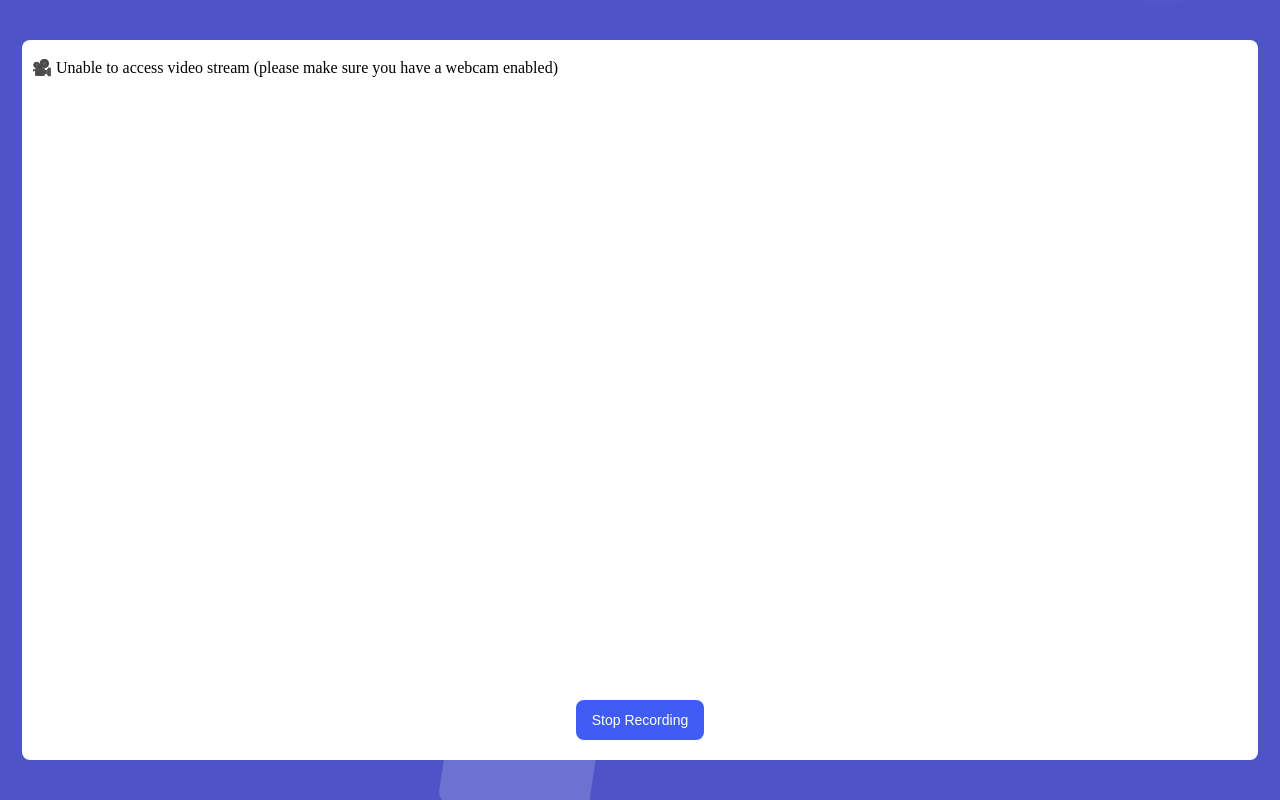
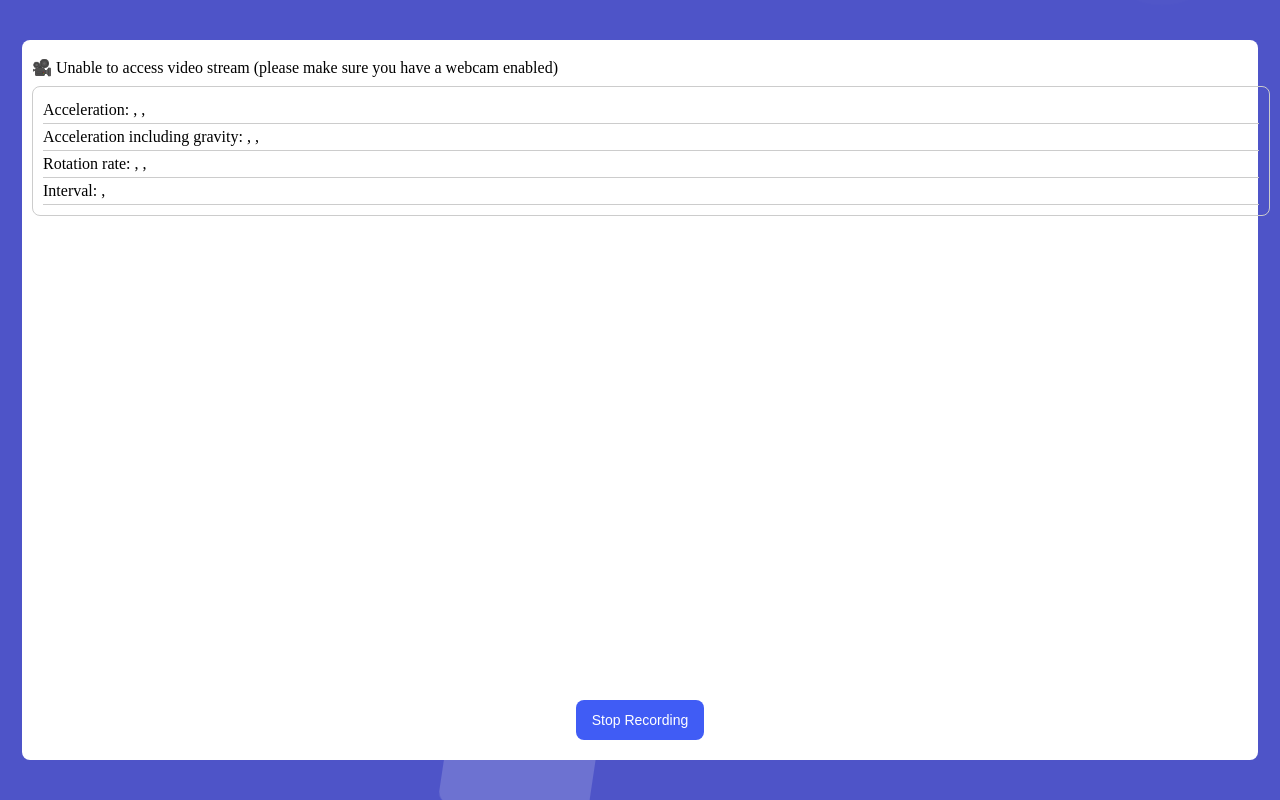
Before and after one commit to Axemortal/CodeBlocks, an Angular app in the folder app/: page /home in a window 1280 px wide. Both pictures are taken after a click on the button "Start Recording". Built offline with nearby package versions, Linux system fonts and the light colour scheme; no server answers.

Commit message:
Add motion detection for testing

```diff
--- a/app/src/app/modules/home/capture/capture.component.html
+++ b/app/src/app/modules/home/capture/capture.component.html
@@ -9,3 +9,30 @@
 <div class="output-container">
   {{ output }}
 </div>
+
+<div class="motion-data">
+  <div class="motion-data-row">
+    Acceleration:
+    {{ motionData?.acceleration?.x }}, {{ motionData?.acceleration?.y }},
+    {{ motionData?.acceleration?.z }}
+  </div>
+
+  <div class="motion-data-row">
+    Acceleration including gravity:
+    {{ motionData?.accelerationIncludingGravity?.x }},
+    {{ motionData?.accelerationIncludingGravity?.y }},
+    {{ motionData?.accelerationIncludingGravity?.z }}
+  </div>
+
+  <div class="motion-data-row">
+    Rotation rate:
+    {{ motionData?.rotationRate?.alpha }}, {{ motionData?.rotationRate?.beta }},
+    {{ motionData?.rotationRate?.gamma }}
+  </div>
+
+  <div class="motion-data-row">
+    Interval:
+    {{ motionData?.interval }},
+    {{ motionData?.timeStamp }}
+  </div>
+</div>
--- a/app/src/app/modules/home/capture/capture.component.scss
+++ b/app/src/app/modules/home/capture/capture.component.scss
@@ -20,3 +20,26 @@
 .output-container {
   margin: 10px 0;
 }
+
+.motion-data {
+  display: flex;
+  flex-direction: column;
+  justify-content: center;
+  align-items: center;
+  width: 100%;
+  padding: 10px;
+  border: 1px solid #ccc;
+  border-radius: 8px;
+
+  .motion-data-row {
+    display: flex;
+    justify-content: space-between;
+    width: 100%;
+    padding: 5px 0;
+    border-bottom: 1px solid #ccc;
+
+    .motion-data-label {
+      font-weight: bold;
+    }
+  }
+}
--- a/app/src/app/modules/home/capture/capture.component.ts
+++ b/app/src/app/modules/home/capture/capture.component.ts
@@ -19,19 +19,23 @@ export class CaptureComponent implements AfterViewInit {
   @ViewChild('canvasElement', { static: false })
   canvasElement!: ElementRef<HTMLCanvasElement>;
 
-  aspectRatio: number | undefined;
   videoContainerWidth: string | undefined;
   videoContainerHeight: string | undefined;
+  output: string =
+    '🎥 Unable to access video stream (please make sure you have a webcam enabled)';
+
+  private aspectRatio: number | undefined;
+  motionData: DeviceMotionEvent | undefined;
+  private capturedData: string[] = [];
   private video!: HTMLVideoElement;
   private canvas!: HTMLCanvasElement;
   private canvasContext!: CanvasRenderingContext2D;
-  output: string =
-    '🎥 Unable to access video stream (please make sure you have a webcam enabled)';
 
   constructor(private elementRef: ElementRef) {}
 
   ngAfterViewInit(): void {
     this.initializeCamera();
+    this.setupMotionDetection();
   }
 
   ngOnDestroy(): void {
@@ -41,6 +45,19 @@ export class CaptureComponent implements AfterViewInit {
   @HostListener('window:resize', ['$event'])
   onResize(event: Event): void {
     this.calculateAspectRatio();
+  }
+
+  private setupMotionDetection(): void {
+    if (window.DeviceMotionEvent) {
+      window.addEventListener('devicemotion', this.handleMotion.bind(this));
+    } else {
+      this.output =
+        'Device is unable to detect motion, please take pictures instead';
+    }
+  }
+
+  private handleMotion(event: DeviceMotionEvent): void {
+    this.motionData = event;
   }
 
   calculateAspectRatio(): void {
@@ -154,3 +171,19 @@ export class CaptureComponent implements AfterViewInit {
     requestAnimationFrame(() => this.tick());
   }
 }
+
+interface DetectedQRCode {
+  data: string;
+  location: {
+    topLeftCorner: Point;
+    topRightCorner: Point;
+    bottomRightCorner: Point;
+    bottomLeftCorner: Point;
+  };
+}
+
+// Possible QRs
+// 1. front/back movement
+// 2. Turning
+// 3. If
+// 4. Loops
```
